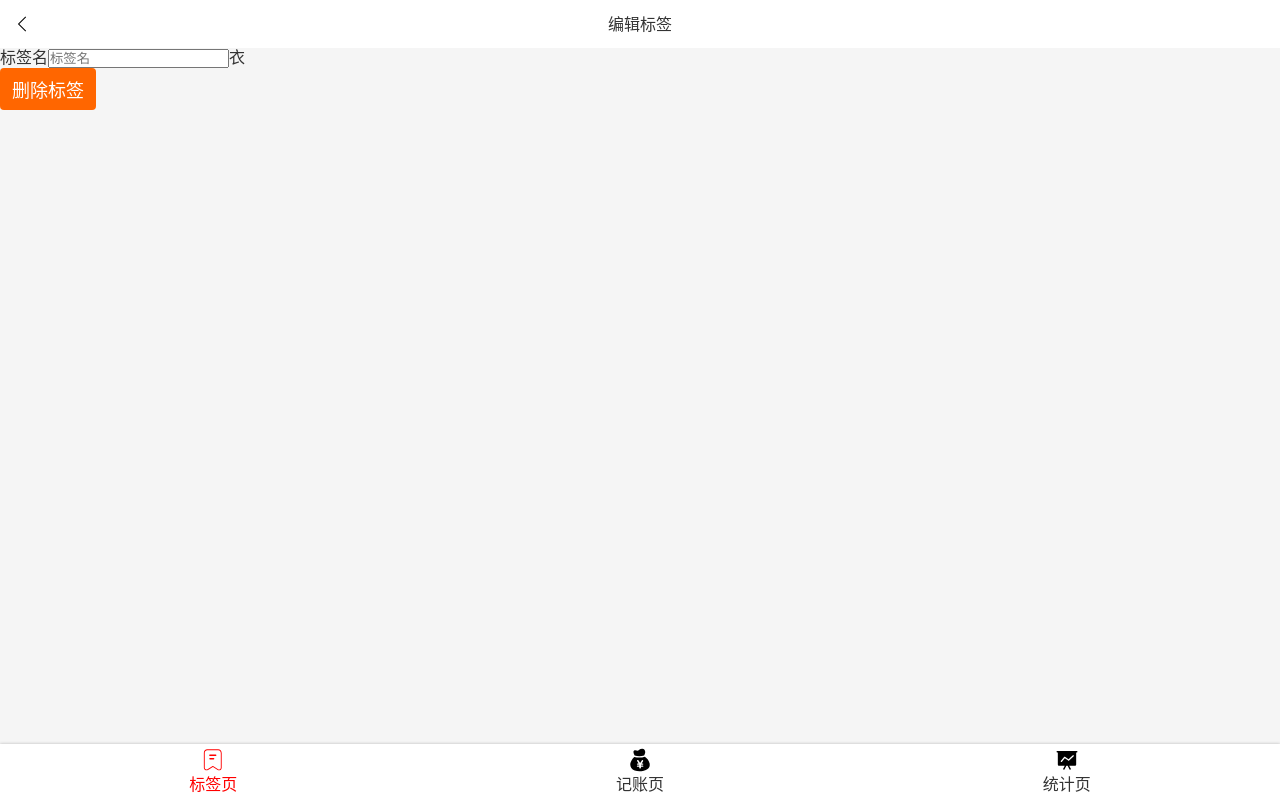
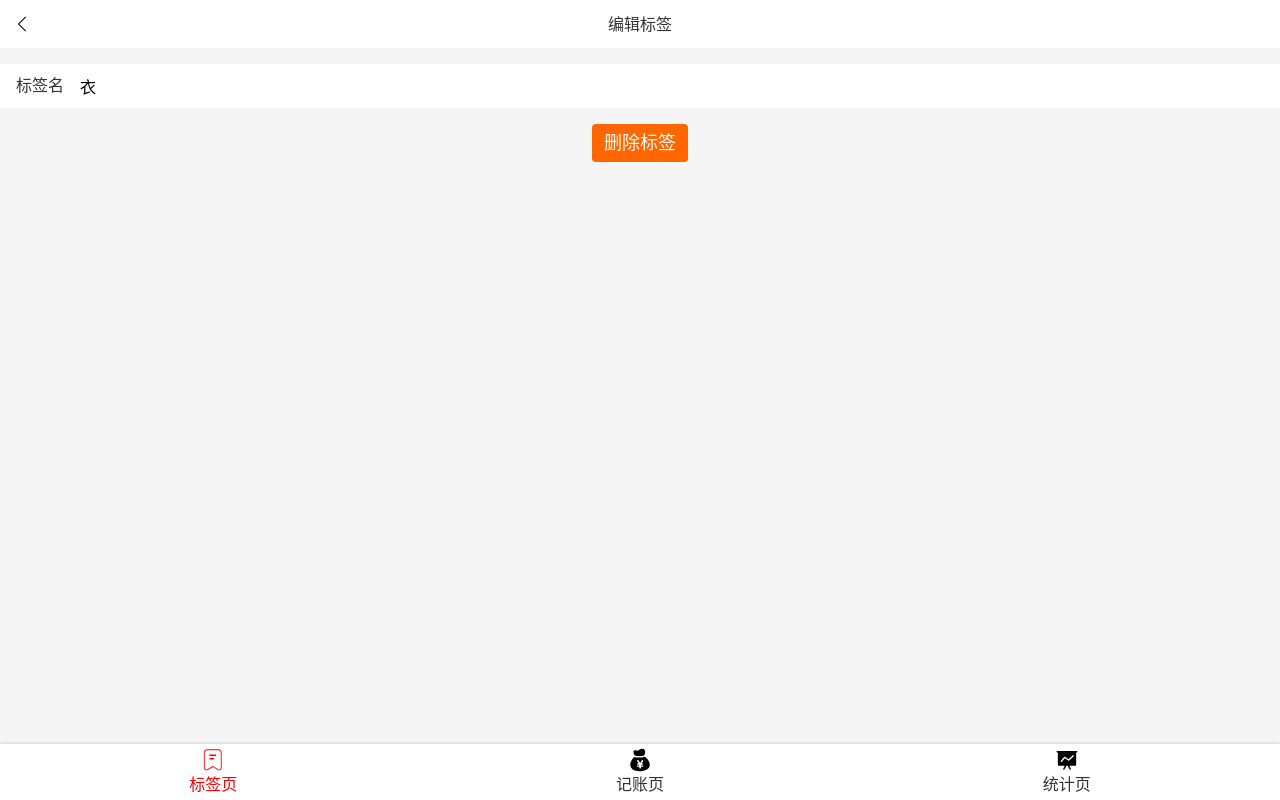
Before and after one commit to yafanisonya/react_morney, a React app: page /#/tags/1 in a window 1280 px wide. Built offline with nearby package versions, Linux system fonts and the light colour scheme.

Commit message:
tag.tsx 样式完成

```diff
--- /dev/null
+++ b/src/components/Center.tsx
@@ -0,0 +1,10 @@
+import styled from 'styled-components';
+
+const Center = styled.div`
+  display:flex;
+  justify-content:center;
+  align-items:center;
+  flex-direction:column;
+`;
+
+export {Center};
--- a/src/components/Input.tsx
+++ b/src/components/Input.tsx
@@ -11,7 +11,7 @@
   > input{
     display: block;
     width: 100%;
-    height: 72px;
+    height: 44px;
     border: none;
     background: none;
   }
--- /dev/null
+++ b/src/components/Space.tsx
@@ -0,0 +1,7 @@
+import styled from 'styled-components';
+
+const Space = styled.div`
+  height: 16px;
+`;
+
+export {Space};
--- a/src/index.scss
+++ b/src/index.scss
@@ -31,8 +31,9 @@
 	background: #f5f5f5;
 }
 
-button {
-	font-family: inherit;
+button,
+input {
+	font: inherit;
 }
 
 .icon {
--- a/src/views/Money/NoteSection.tsx
+++ b/src/views/Money/NoteSection.tsx
@@ -3,7 +3,7 @@
 import {Input} from 'components/Input';
 
 const Wrapper = styled.section`
-  padding:0 16px;
+  padding:14px 16px;
   font-size:14px;
   background:#f5f5f5;
 `;
@@ -20,7 +20,7 @@
   }
   return(
     <Wrapper>
-      <Input label="备注" type="text" value={note} onChange={onChange}/>
+      <Input label="备注" type="text" value={note} onChange={onChange} placeholder="请填写备注"/>
     </Wrapper>
   )
 }
--- a/src/views/Tag.tsx
+++ b/src/views/Tag.tsx
@@ -5,6 +5,9 @@
 import Icon from 'components/Icon';
 import {Button} from 'components/Button';
 import styled from 'styled-components';
+import {Input} from 'components/Input';
+import {Center} from 'components/Center';
+import {Space} from 'components/Space';
 
 type Params = {
   id: string
@@ -19,7 +22,13 @@
   background:white;
 `;
 
-const Tag: React.FC = (props) =>{
+const InputWrapper = styled.div`
+  margin-top:16px;
+  padding: 0 16px;
+  background: white;
+`;
+
+const Tag: React.FC = () =>{
   const {findTag} = useTags();
   let {id} = useParams<Params>();
   const tag = findTag(parseInt(id));
@@ -30,16 +39,13 @@
         <span>编辑标签</span>
         <Icon/>
       </Topbar>
-      <div>
-        <label>
-          <span>标签名</span>
-          <input type="text" placeholder="标签名"/>
-          {tag.name}
-        </label>
-      </div>
-      <div>
+      <InputWrapper>
+        <Input label="标签名" type="text" placeholder="标签名" value={tag.name} />
+      </InputWrapper>
+      <Center>
+        <Space />
         <Button>删除标签</Button>
-      </div>
+      </Center>
     </Layout>
   )
 };
--- a/src/views/Tags.tsx
+++ b/src/views/Tags.tsx
@@ -5,6 +5,8 @@
 import Icon from 'components/Icon';
 import {Link} from 'react-router-dom';
 import {Button} from 'components/Button';
+import {Center} from 'components/Center';
+import {Space} from 'components/Space';
 
 const TagList = styled.ol`
 	font-size:16px;
@@ -20,17 +22,6 @@
 			padding:12px 16px 12px 0;
 		}
 	}
-`;
-
-const Center = styled.div`
-	display:flex;
-	justify-content:center;
-	align-items:center;
-	flex-direction:column;
-`;
-
-const Space = styled.div`
-	height:48px;
 `;
 
 function Tags() {
```
